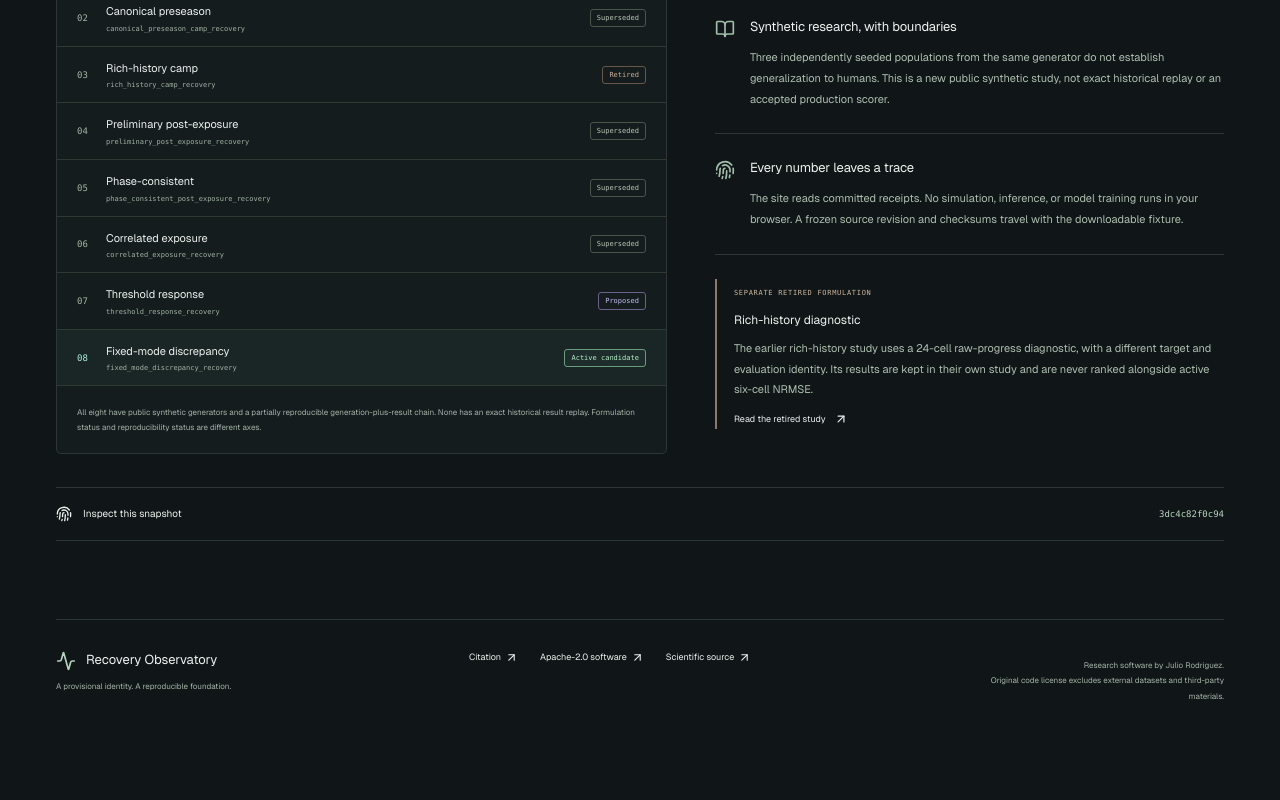
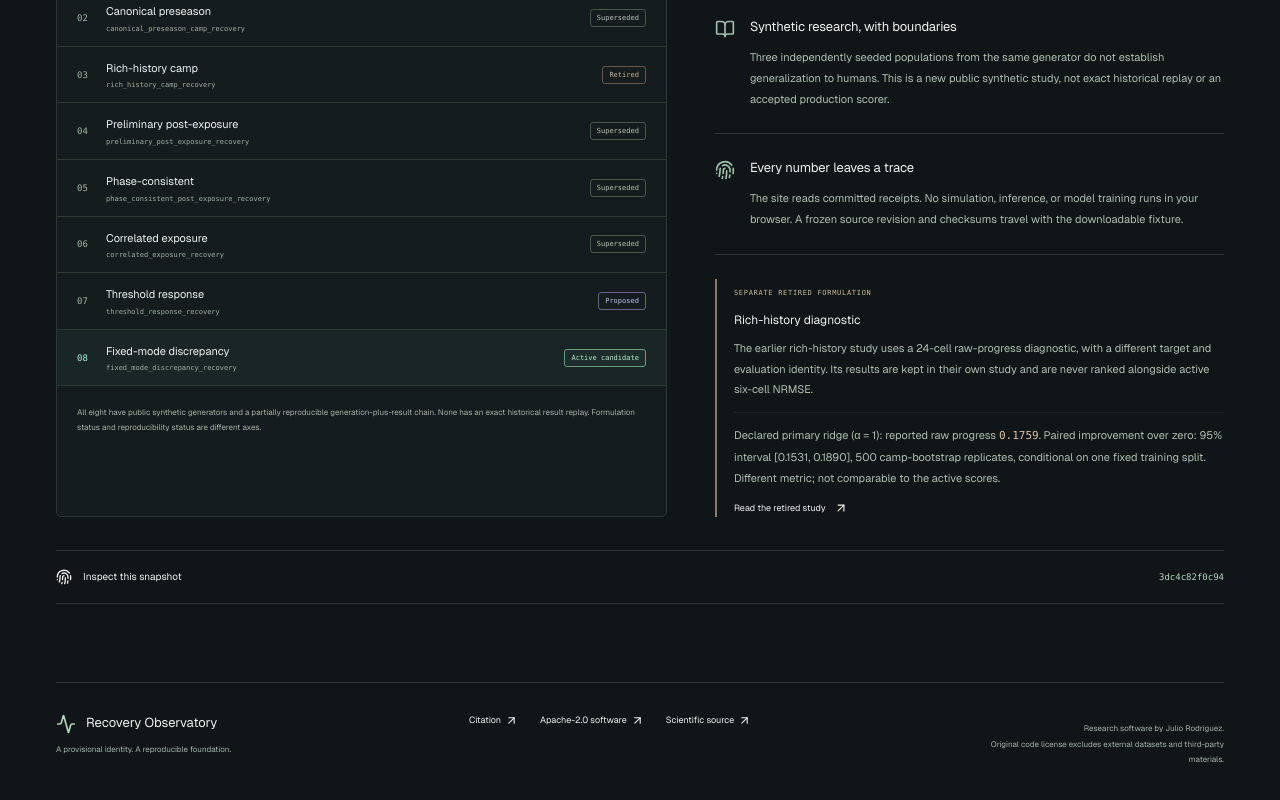
Before and after one commit to Litju/CMJRecoveryDynamicsBench, a Next.js app: page / in a window 1280 px wide. Shown: the part 3993-4793 px from the top of the page. Before the commit the page ends 4730 px from the top, so only its background shows below. Built offline with nearby package versions, Linux system fonts and the light colour scheme.

Commit message:
feat(evidence): source a separate retired-study example and verify root identities

```diff
--- a/scripts/prepare-data.mjs
+++ b/scripts/prepare-data.mjs
@@ -62,7 +62,25 @@ export function transform() {
       return { id: c[1].replaceAll("`", ""), status: c[2], limitation: c[4] };
     });
   assert.equal(formulations.length, 8);
+  const retiredText = read("source/M8_REFERENCE_MODEL_STUDY.md").replace(
+    /\s+/g,
+    " ",
+  );
+  const retiredPrimary = retiredText.match(
+    /\| Ridge, `alpha=1` \(declared primary\) \| ([0-9.]+) \|/,
+  );
+  const retiredInterval = retiredText.match(
+    /interval was `\[([0-9.]+), ([0-9.]+)\]` \(500 of 500 valid replicates\)/,
+  );
+  assert(
+    retiredPrimary && retiredInterval,
+    "Retired-study source schema drift",
+  );
   return {
+    retiredStudy: {
+      reportedPrimaryRawProgress: Number(retiredPrimary[1]),
+      reportedPaired95Interval: retiredInterval.slice(1).map(Number),
+    },
     provenance: {
       ...manifest,
       resultsSha256:
--- a/src/app/globals.css
+++ b/src/app/globals.css
@@ -2629,3 +2629,13 @@ table {
     font-size: 10px;
   }
 }
+.retired-result {
+  margin-top: 12px !important;
+  padding-top: 12px;
+  border-top: 1px solid #514c4144;
+}
+.retired-result strong {
+  font-weight: 400;
+  font-family: var(--mono);
+  color: #d9c3aa;
+}
--- a/src/components/evidence.tsx
+++ b/src/components/evidence.tsx
@@ -131,6 +131,19 @@ export default function Evidence() {
               results are kept in their own study and are never ranked alongside
               active six-cell NRMSE.
             </p>
+            <p className="retired-result">
+              Declared primary ridge (α = 1): reported raw progress{" "}
+              <strong>
+                {data.retiredStudy.reportedPrimaryRawProgress.toFixed(4)}
+              </strong>
+              . Paired improvement over zero: 95% interval [
+              {data.retiredStudy.reportedPaired95Interval
+                .map((v) => v.toFixed(4))
+                .join(", ")}
+              ], 500 camp-bootstrap replicates, conditional on one fixed
+              training split. Different metric; not comparable to the active
+              scores.
+            </p>
             <a
               className="quiet-link"
               href={sourceLink("docs/M8_REFERENCE_MODEL_STUDY.md")}
```
Also changed, not shown: public/data/results.json (+1 -1 lines), src/data/results.json (+1 -1 lines), 1 other file (tests, documents, lock files or other folders).
